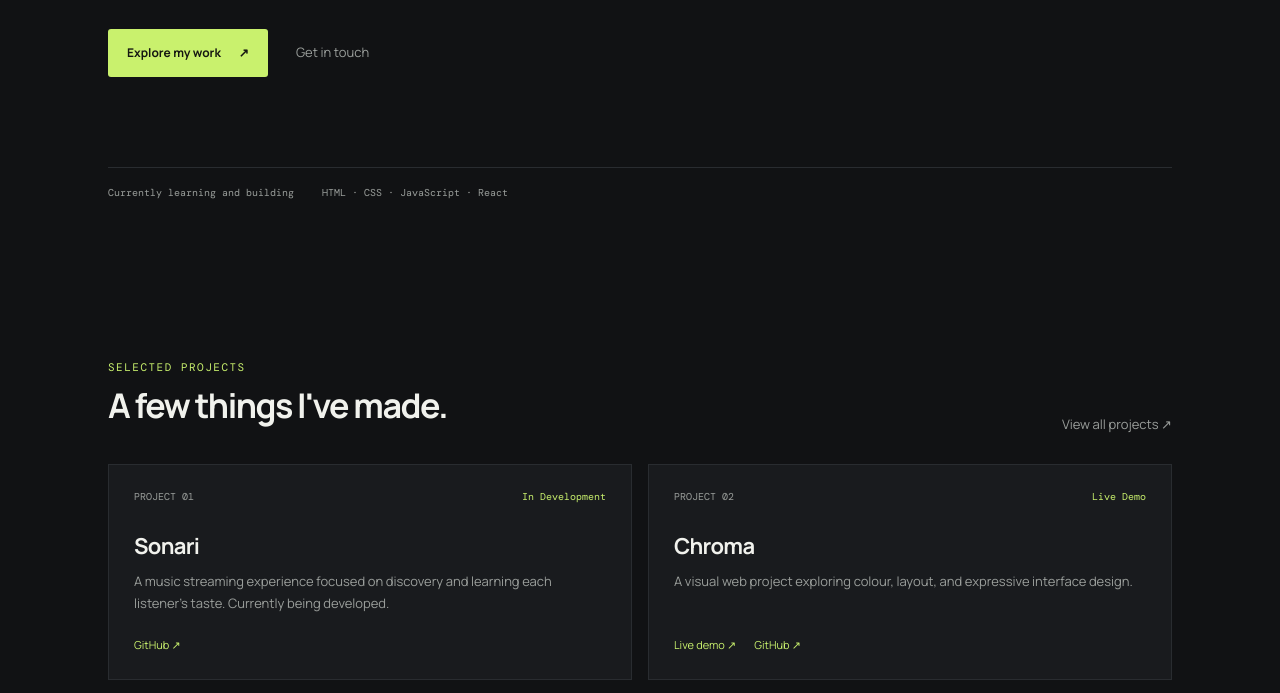
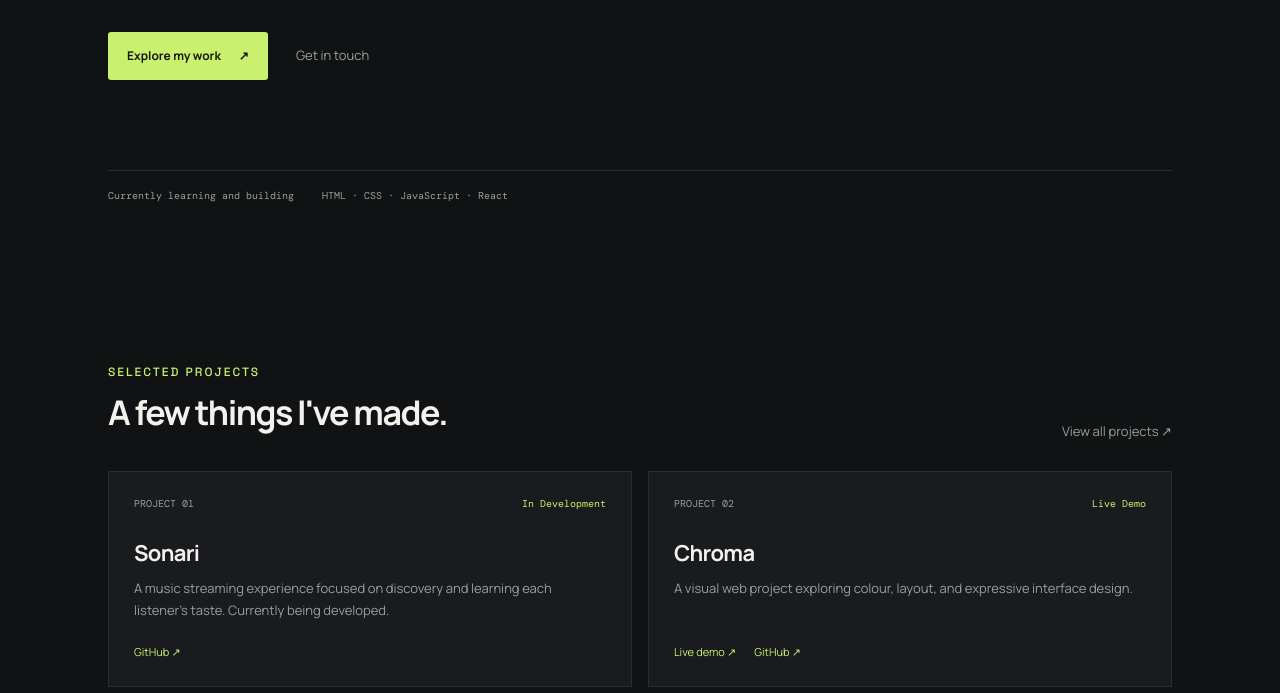
Before and after one commit to davidweb-devv/Portfolio-2, a plain HTML site: page index.html in a window 1280 px wide. Shown: the part 522-1215 px from the top of the page. Drawn offline with nearby package versions, Linux system fonts and the light colour scheme.

Commit message:
Add files via upload

```diff
--- a/style.css
+++ b/style.css
@@ -1,5 +1,4 @@
-
-@import url('https://fonts.googleapis.com/css2?family=DM+Mono:wght@400;500&family=Manrope:wght@400;500;600;700;800&display=swap');
+@import url('https://fonts.googleapis.com/css2?family=DM+Mono:wght@400;500&family=Manrope:wght@400;500;600;700;800&family=Space+Grotesk:wght@400;500;600&display=swap');
 
 :root {
   --bg: #111214;
@@ -94,8 +93,8 @@ a {
 }
 
 .eyebrow {
-  font: 11px 'DM Mono', monospace;
-  letter-spacing: 1.5px;
+  font: 500 12px 'Space Grotesk', sans-serif;
+  letter-spacing: 2px;
   color: var(--accent);
 }
 
@@ -270,7 +269,7 @@ h2 span {
   border: 1px solid var(--line);
   color: var(--muted);
   padding: 9px 13px;
-  font: 11px 'DM Mono', monospace;
+  font: 500 13px 'Space Grotesk', sans-serif;
   cursor: pointer;
 }
 
```
